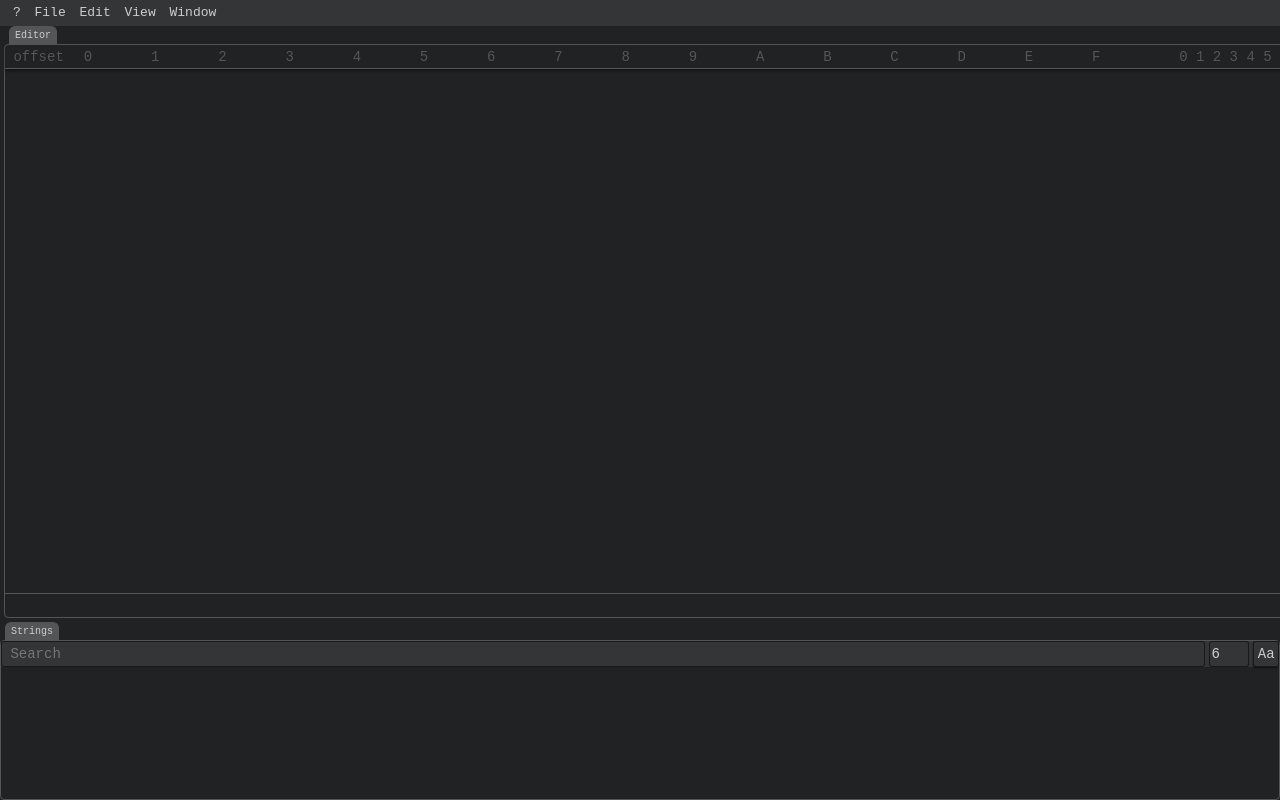
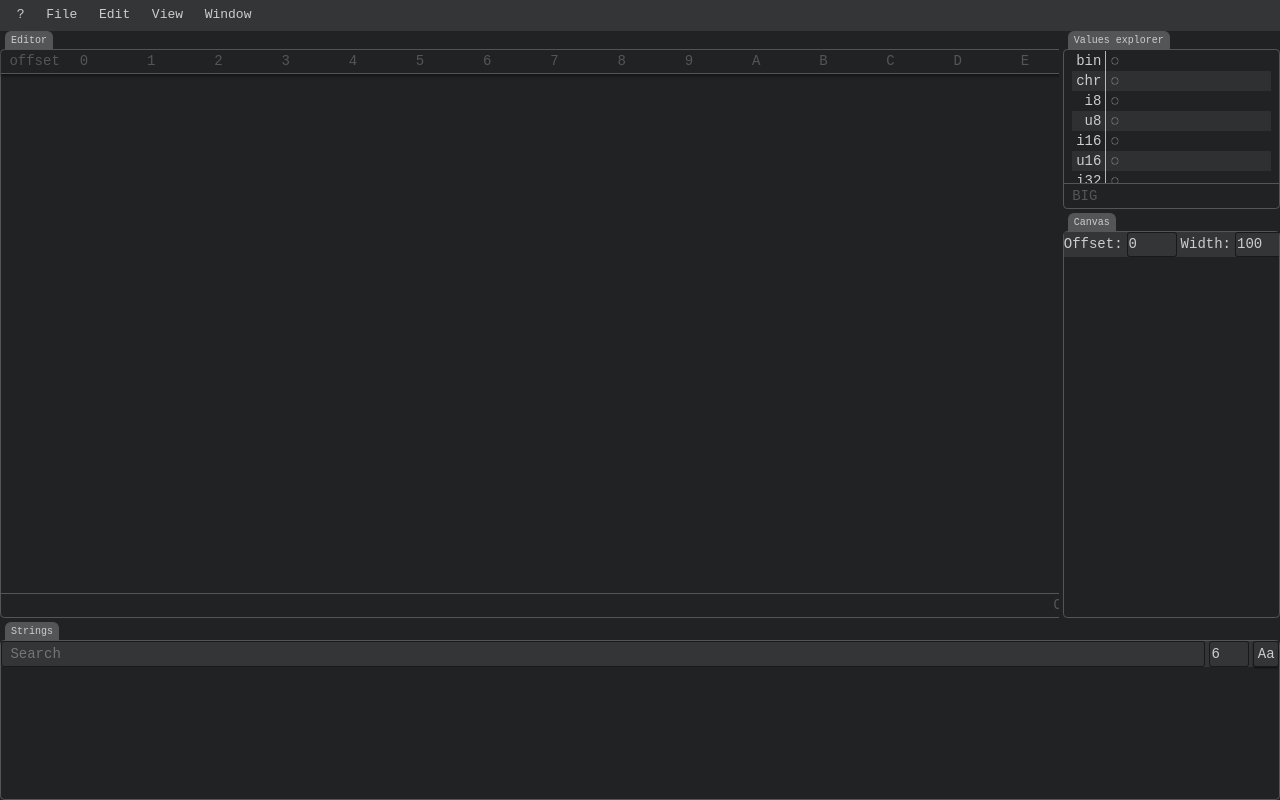
Before and after one commit to lukaszblacha/h0xvi3w, a website with bundled scripts: page index.html in a window 1280 px wide. Built offline with nearby package versions, Linux system fonts and the light colour scheme.

Commit message:
feat: classes, classes everywhere

```diff
--- a/src/main.js
+++ b/src/main.js
@@ -1,8 +1,8 @@
 import { $, bindAll } from "./dom.js";
 import { HexEditor } from "./modules/editor.js";
-import { $valuesExplorer } from "./modules/values-explorer.js";
-import { $strings } from "./modules/strings.js";
-import { $canvas } from "./modules/canvas.js";
+import { ValuesExplorer } from "./modules/values-explorer.js";
+import { Strings } from "./modules/strings.js";
+import { Canvas } from "./modules/canvas.js";
 import { $menu } from "./components/menu.js";
 import { $split } from "./components/split.js";
 import { DataBufferView } from "./structures/buffer-view.js";
@@ -49,21 +49,25 @@ const menu = $menu({
       { label: 'Save', action: saveFile },
     ]},
     { label: "Edit", action: () => alert('notimpl') },
-    { label: "View", action: () => alert('notimpl') },
+    { label: "View", items: [
+        { label: 'Binary', action: () => editor.toggleView("bin") },
+        { label: 'Hexadecimal', action: () => editor.toggleView("hex") },
+        { label: 'ASCII', action: () => editor.toggleView("ascii") },
+      ] },
     { label: "Window", action: () => alert('notimpl') },
   ]
 });
 
-const values = $valuesExplorer(editor);
-const strings = $strings(editor);
-const canvas = $canvas(editor);
+const values = new ValuesExplorer(editor);
+const strings = new Strings(editor);
+const canvas = new Canvas(editor);
 
 document.body.appendChild($.div({ id: "root" }, [
   menu,
   $split({}, [
     $split({}, [
+      editor,
       $split({}, [values, canvas]).setOrientation("vertical"),
-      editor,
     ]).setOrientation("horizontal"),
     strings,
   ]).setOrientation("vertical")
--- a/src/modules/canvas.js
+++ b/src/modules/canvas.js
@@ -1,25 +1,58 @@
-import { $, bindAll, debounce } from "../dom.js";
+import { $, bindAll, unbindAll, debounce } from "../dom.js";
 import { $panel } from "../components/panel.js";
+import { bindClassMethods } from "../utils/classes.js";
 
-export const $canvas = (editor) => {
-  let afRid;
+export class Canvas extends EventTarget {
+  constructor(editor) {
+    super();
+    bindClassMethods(this);
+    this.onChange = debounce(this.onChange, 200).bind(this);
 
-  const $offset = $.input({ type: "number", min: 0, step: 1, value: 0 });
-  const $width = $.input({ type: "number", min: 2, step: 1, value: 100 });
-  const $body = $.div({ class: "canvas-body" }, [$("canvas")]);
+    this.editor = editor;
+    this.$offset = $.input({ type: "number", min: 0, step: 1, value: 0 });
+    this.$width = $.input({ type: "number", min: 2, step: 1, value: 100 });
+    this.$body = $.div({ class: "canvas-body" }, [$("canvas")]);
+    this.$canvas = this.$body.querySelector("canvas");
+    this.ctx = this.$canvas.getContext("2d");
+    this.resizeObserver = new ResizeObserver(this.onChange);
 
-  const canvas = $body.querySelector("canvas");
-  const ctx = canvas.getContext("2d");
+    const { $offset, $width, $body, onChange, onPixelClick, onSelect, resizeObserver } = this;
+    this.$element = $panel({ class: "canvas", label: "Canvas" }, {
+      body: [
+        $.div({ class: "filters" }, ["Offset:", $offset, "Width:", $width]),
+        $body
+      ],
+    }).$element;
 
-  function render() {
+    bindAll(editor.buffer, { change: onChange });
+    bindAll($offset, { change: onChange });
+    bindAll($width, { change: onChange });
+    bindAll($body, { click: onPixelClick });
+    bindAll(editor, { select: onSelect });
+    resizeObserver.observe($body);
+  }
+
+  destroy() {
+    const { editor, $offset, $width, $body, onChange, onPixelClick, onSelect, resizeObserver } = this;
+    unbindAll(editor.buffer, { change: onChange });
+    unbindAll($offset, { change: onChange });
+    unbindAll($width, { change: onChange });
+    unbindAll($body, { click: onPixelClick });
+    unbindAll(editor, { select: onSelect });
+    resizeObserver.unobserve(this.$body);
+  }
+
+  render() {
+    const { $width, $offset, $body, editor, $canvas, ctx } = this;
     const width = parseInt($width.value);
     let offset = parseInt($offset.value);
-    const unit = $body.clientWidth / width;
+    const unit = Math.min(20, $body.clientWidth / width);
 
-    canvas.setAttribute("width", unit * width);
-    canvas.setAttribute("height", Math.ceil((editor.buffer.length - offset) / width) * unit);
-    canvas.style.setProperty("max-width", `${20 * width}px`);
-    ctx.clearRect(0, 0, canvas.scrollWidth, canvas.scrollHeight);
+    $canvas.setAttribute("width", unit * width);
+    $canvas.setAttribute("height", Math.ceil((editor.buffer.length - offset) / width) * unit);
+    $canvas.style.setProperty("max-width", `${20 * width}px`);
+
+    ctx.clearRect(0, 0, $canvas.scrollWidth, $canvas.scrollHeight);
     let y = 0;
     while(offset < editor.buffer.length) {
       let line = Array.from(editor.buffer.subarray(offset, offset + width)).map(v => Math.round(v / 16).toString(16));
@@ -32,15 +65,16 @@ export const $canvas = (editor) => {
     }
   }
 
-  const onChange = debounce(() => {
-    cancelAnimationFrame(afRid);
-    afRid = requestAnimationFrame(render);
-  }, 100);
+  onChange() {
+    cancelAnimationFrame(this.afRid);
+    this.afRid = requestAnimationFrame(this.render);
+  };
 
-  function onPixelClick({ offsetX, offsetY, target }) {
+  onPixelClick({ offsetX, offsetY, target }) {
+    const { $width, $offset, $canvas, editor } = this;
     const width = parseInt($width.value);
     const offset = parseInt($offset.value);
-    const unit = canvas.scrollWidth / width;
+    const unit = $canvas.scrollWidth / width;
     const x = Math.floor(offsetX / unit);
     const y = Math.floor((offsetY + target.scrollTop) / unit);
 
@@ -50,29 +84,12 @@ export const $canvas = (editor) => {
     }
   }
 
-  function onSelect(e) {
+  onSelect(e) {
     const { startOffset } = e.detail;
+    const { $offset, $width, $canvas, $body } = this;
     const offset = parseInt($offset.value);
     const width = parseInt($width.value);
-    const unit = Math.floor(canvas.scrollWidth / width);
+    const unit = Math.floor($canvas.scrollWidth / width);
     $body.scrollTop = Math.floor((startOffset - offset) / width) * unit;
   }
-
-  bindAll(editor.buffer, { change: onChange });
-  bindAll($offset, { change: onChange });
-  bindAll($width, { change: onChange });
-  bindAll($body, { click: onPixelClick });
-
-  bindAll(editor, { select: onSelect });
-
-  const { $element } = $panel({ class: "canvas", label: "Canvas" }, {
-    body: [
-      $.div({ class: "filters" }, ["Offset:", $offset, "Width:", $width]),
-      $body
-    ],
-  });
-
-  return {
-    $element,
-  };
 }
--- a/src/modules/editor.js
+++ b/src/modules/editor.js
@@ -36,7 +36,7 @@ const $editor = (lineWidth = 16, buffer) => {
   });
 
   const bin = new DataWindow({
-    class: "col-hex",
+    class: "col-bin",
     style: `width: ${lineWidth * 8}ch`,
   }, {
     buffer,
@@ -94,6 +94,7 @@ export class HexEditor extends EventTarget {
     this.buffer = new DataBuffer();
     this.editor = $editor(this.lineWidth, this.buffer);
     this.$element = this.editor.$element;
+    this.views = { bin: true, hex: true, ascii: true };
 
     const { $mode, $body, ascii, hex, bin } = this.editor;
     highlight("selection", [ascii.selectionRange, hex.selectionRange, bin.selectionRange]);
@@ -297,4 +298,15 @@ export class HexEditor extends EventTarget {
     this.fileName = name;
     this.setBuffer(buf);
   }
+
+  toggleView(name) {
+    if(name in this.views) {
+      const visible = !this.views[name];
+      this.views[name] = visible;
+
+      Array
+        .from(document.querySelectorAll(`.col-${name}`))
+        .map($el => $el.style.display = visible ? "block" : "none");
+    }
+  }
 }
--- a/src/modules/strings.js
+++ b/src/modules/strings.js
@@ -1,34 +1,47 @@
-import { $, bindAll, debounce } from "../dom.js";
+import { $, bindAll, unbindAll, debounce } from "../dom.js";
 import { $panel } from "../components/panel.js";
+import { bindClassMethods } from "../utils/classes.js";
 
-export const $strings = (editor) => {
-  let afRid;
-  let strArray = [];
+export class Strings extends EventTarget{
+  constructor(editor) {
+    super();
+    bindClassMethods(this);
+    this.onBufferChange = debounce(this.onBufferChange, 500);
 
-  const $body = $.div({ class: "list" });
-  const $search = $.input({ type: "search", placeholder: "Search" });
-  const $minLength = $.input({ type: "number", min: 3, max: 15, step: 1, value: 6 });
-  const $caseSensitive = $.input({ type: "checkbox", title: "Match case", label: "Aa" });
+    this.strArray = [];
+    this.editor = editor;
 
-  function getStrings(data) {
-    const arr = [];
-    let str = "";
-    for (let i in data) {
-      const chr = data[i];
-      if (chr >= 0x20 && chr < 0x7f) {
-        str = str.concat(String.fromCharCode(chr));
-      } else if (str.length) {
-        if (str.length >= 3) {
-          arr.push([str, i - str.length]);
-        }
-        str = "";
-      }
-    }
-    if (str.length) arr.push([str, data.length - str.length]);
-    return arr;
+    this.$body = $.div({ class: "list" });
+    this.$search = $.input({ type: "search", placeholder: "Search" });
+    this.$minLength = $.input({ type: "number", min: 3, max: 15, step: 1, value: 6 });
+    this.$caseSensitive = $.input({ type: "checkbox", title: "Match case", label: "Aa" });
+
+    this.$element = $panel({ class: "strings", label: "Strings" }, {
+      body: [
+        $.div({ class: "filters" }, [this.$search, this.$minLength, this.$caseSensitive]),
+        this.$body
+      ],
+    }).$element;
+
+    const { $body, $search, $minLength, $caseSensitive, onStringClick, onSearchTermChange, onBufferChange } = this;
+    bindAll($body, { click: onStringClick });
+    bindAll($search, { change: onSearchTermChange });
+    bindAll($minLength, { change: onSearchTermChange });
+    bindAll($caseSensitive, { change: onSearchTermChange });
+    bindAll(editor.buffer, { change: onBufferChange });
   }
 
-  function render(filter = "") {
+  destroy() {
+    const { editor, $body, $search, $minLength, $caseSensitive, onStringClick, onSearchTermChange, onBufferChange } = this;
+    unbindAll($body, { click: onStringClick });
+    unbindAll($search, { change: onSearchTermChange });
+    unbindAll($minLength, { change: onSearchTermChange });
+    unbindAll($caseSensitive, { change: onSearchTermChange });
+    unbindAll(editor.buffer, { change: onBufferChange });
+  }
+
+  render(filter = "") {
+    const { $body, $caseSensitive, $minLength, strArray } = this;
     $body.innerText = "";
     strArray.forEach(([str, offset]) => {
       const fc = $caseSensitive.checked ? str.includes(filter) : str.toLowerCase().includes(filter.toLowerCase());
@@ -38,41 +51,41 @@ export const $strings = (editor) => {
     });
   }
 
-  function onSearchTermChange() {
-    cancelAnimationFrame(afRid);
-    afRid = requestAnimationFrame(() => render($search.value));
+  onSearchTermChange() {
+    cancelAnimationFrame(this.afRid);
+    const { render, $search } = this;
+    this.afRid = requestAnimationFrame(() => render($search.value));
   }
 
-  function onStringClick({ target }) {
+  onStringClick({ target }) {
+    const { editor } = this;
     if (target.classList.contains("string")) {
       editor.setSelection(Number(target.dataset.start), Number(target.dataset.end));
     }
   }
 
-  bindAll($body, { click: onStringClick });
-  bindAll($search, { change: onSearchTermChange });
-  bindAll($minLength, { change: onSearchTermChange });
-  bindAll($caseSensitive, { change: onSearchTermChange });
+  parseStrings(buffer) {
+    this.strArray = [];
+    const { onSearchTermChange, strArray } = this;
 
-  function parseStrings(buffer) {
-    strArray = getStrings(buffer);
+    let str = "";
+    for (let i in buffer) {
+      const chr = buffer[i];
+      if (chr >= 0x20 && chr < 0x7f) {
+        str = str.concat(String.fromCharCode(chr));
+      } else if (str.length) {
+        if (str.length >= 3) {
+          strArray.push([str, i - str.length]);
+        }
+        str = "";
+      }
+    }
+    if (str.length) strArray.push([str, buffer.length - str.length]);
     onSearchTermChange();
   }
 
-  const onBufferChange = debounce(() => parseStrings(editor.buffer.getBuffer()), 1000);
-
-  bindAll(editor.buffer, {
-    change: onBufferChange,
-  });
-
-  const { $element } = $panel({ class: "strings", label: "Strings" }, {
-    body: [
-      $.div({ class: "filters" }, [$search, $minLength, $caseSensitive]),
-      $body
-    ],
-  });
-
-  return {
-    $element,
-  };
+  onBufferChange(){
+    const { editor, parseStrings } = this;
+    parseStrings(editor.buffer.getBuffer())
+  }
 }
--- a/src/modules/values-explorer.js
+++ b/src/modules/values-explorer.js
@@ -1,19 +1,12 @@
-import { $, bindAll, debounce } from "../dom.js";
+import { $, bindAll, unbindAll, debounce } from "../dom.js";
 import { $panel } from "../components/panel.js";
+import { bindClassMethods } from "../utils/classes.js";
 
-export const $valuesExplorer = (editor) => {
-  let value = [];
-  let bigEndian = true;
-  let $body = $.div();
-  let afRid;
-
-  const { $element } = $panel({ class: "values-explorer", label: "Values explorer" }, { body: [$body] });
-
-  function formatBinValue() {
+function formatBinValue(value) {
   return value[0]?.toString(2).padStart(8, "0") ?? "◌";
 }
 
-  function formatInt(bits, signed) {
+function formatInt(value, bits, signed, bigEndian) {
   let numChars = Math.round(bits / 8);
   if (value.length < numChars) {
     return "◌";
@@ -31,51 +24,75 @@ export const $valuesExplorer = (editor) => {
   return val;
 }
 
-  function formatChar() {
+function formatChar(value) {
   if (value.length < 1) return "◌";
   const char = String.fromCharCode(value[0]).charAt(0);
   const hex = value[0].toString(16).toUpperCase().padStart(2,0);
   return `"${char}" ${hex}h`;
 }
 
-  const render = () => {
+export class ValuesExplorer extends EventTarget {
+  constructor(editor) {
+    super();
+    bindClassMethods(this);
+    this.setValue = debounce(this.setValue, 50).bind(this);
+
+    this.editor = editor;
+    this.bigEndian = false;
+    this.value = [];
+
+    this.$bigEndian = $.div();
+    this.$element = $panel(
+      { class: "values-explorer", label: "Values explorer" },
+      { body: [], footer: [this.$bigEndian] }
+    ).$element;
+
+    this.$body = this.$element.querySelector(".panel-body");
+
+    bindAll(this.editor, { select: this.setValue });
+    bindAll(this.$bigEndian, { click: this.switchEndianness });
+    this.switchEndianness();
+  }
+
+  destroy() {
+    unbindAll(this.editor, { select: this.setValue });
+    unbindAll(this.$bigEndian, { click: this.switchEndianness });
+  }
+
+  render() {
+    const { value, $body, bigEndian } = this;
     $body.innerText = "";
 
     const table = $.table({}, [
-      ["bin", formatBinValue()],
-      ["chr", formatChar()],
-      ["i8", formatInt(8, true)],
-      ["u8", formatInt(8, false)],
-      ["i16", formatInt(16, true)],
-      ["u16", formatInt(16, false)],
-      ["i32", formatInt(32, true)],
-      ["u32", formatInt(32, false)],
-      ["i64", formatInt(64, true)],
-      ["u64", formatInt(64, false)],
+      ["bin", formatBinValue(value)],
+      ["chr", formatChar(value)],
+      ["i8", formatInt(value, 8, true, bigEndian)],
+      ["u8", formatInt(value, 8, false, bigEndian)],
+      ["i16", formatInt(value, 16, true, bigEndian)],
+      ["u16", formatInt(value, 16, false, bigEndian)],
+      ["i32", formatInt(value, 32, true, bigEndian)],
+      ["u32", formatInt(value, 32, false, bigEndian)],
+      ["i64", formatInt(value, 64, true, bigEndian)],
+      ["u64", formatInt(value, 64, false, bigEndian)],
       ].map(
         ([name, value]) => $.tr({}, [$.td({}, [name]), $.td({}, [String(value)])])
       )
     );
 
-    $body.appendChild(table);
+    this.$body.appendChild(table);
   }
 
-  const setValue = debounce((e) => {
+  switchEndianness() {
+    this.bigEndian = !this.bigEndian;
+    const { bigEndian, $bigEndian, render } = this;
+    $bigEndian.innerText = bigEndian ? "BIG" : "LIT";
+    render();
+  }
+
+  setValue(e) {
     const { startOffset } = e.detail;
-    cancelAnimationFrame(afRid)
-    value = editor.buffer.subarray(startOffset, startOffset + 8);
-    afRid = requestAnimationFrame(render);
-  }, 50);
-
-  bindAll(editor, { select: setValue });
-
-  return {
-    $element,
-    setBigEndian(v) {
-      if (v !== bigEndian) {
-        bigEndian = v;
-        setValue(value);
+    cancelAnimationFrame(this.afRid);
+    this.value = this.editor.buffer.subarray(startOffset, startOffset + 8);
+    this.afRid = requestAnimationFrame(this.render);
   }
-    },
-  };
 }
--- a/styles/components/menu.css
+++ b/styles/components/menu.css
@@ -31,7 +31,7 @@
 .menu {
   .item {
     background-color: var(--color-input-container-bg);
-    padding: .2ch .5ch;
+    padding: .5ch 1ch;
     line-height: 1.3em;
     position: relative;
 
--- a/styles/components/split.css
+++ b/styles/components/split.css
@@ -1,6 +1,6 @@
 .split {
   display: flex;
-  flex: 1 1 0;
+  flex: 0 1 auto;
   flex-direction: row;
   gap: 4px;
   overflow: hidden;
--- a/styles/modules/canvas.css
+++ b/styles/modules/canvas.css
@@ -1,6 +1,11 @@
+.split[vertical]:has(.canvas) .tabs:has(.canvas) {
+  flex-grow: 1;
+}
+
 .canvas {
   min-height: 20vh;
   min-width: 15vw;
+  max-width: 240px;
 
   .panel-body {
     display: flex;
--- a/styles/modules/editor.css
+++ b/styles/modules/editor.css
@@ -1,6 +1,15 @@
+.split:has(.editor) {
+  flex-grow: 1;
+}
+
+.tabs:has(.editor) {
+  flex-grow: 1;
+}
+
 .editor {
+  max-width: 85vw;
   min-height: 50vh;
-  flex: 1 0 auto !important;
+  flex: 1 0 100% !important;
 
   .panel-header, .panel-body {
     gap: 20px;
--- a/styles/modules/values-explorer.css
+++ b/styles/modules/values-explorer.css
@@ -1,6 +1,10 @@
 .values-explorer {
   min-height: 20vh;
   min-width: 15vw;
+
+  .panel-body {
+    align-items: flex-start;
+  }
 
   table {
     width: 100%;
```
Lines whose indentation alone changed are shown as unchanged.
